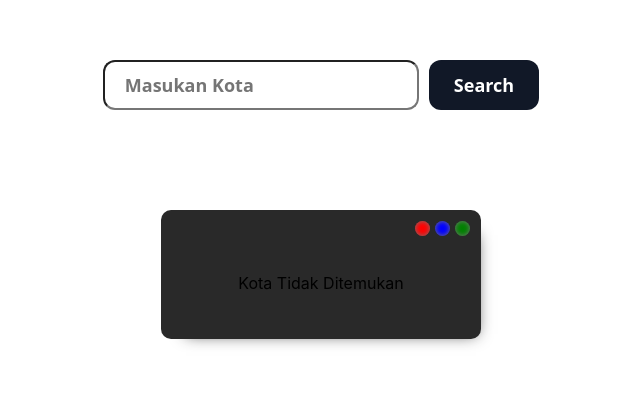
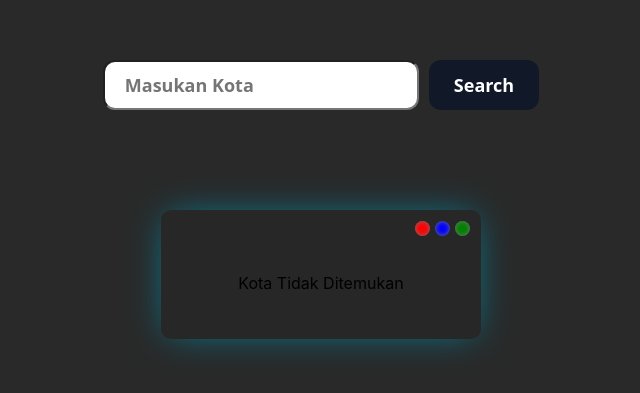
Before and after one commit to ashabilsyauqi/weather, a React (Create React App) app: page / in a window 1280 px wide. Shown: the part 201-594 px from the top of the page, without its empty margins (319-959 px from the left). Built offline with nearby package versions, Linux system fonts and the light colour scheme; no server answers.

Commit message:
update UI

```diff
--- a/src/App.css
+++ b/src/App.css
@@ -6,9 +6,10 @@
   /* height: 100vh; */
 }
 .container{
-  width: 60%;
+  width: 100%;
   margin: auto;
   height: 100vh;
+  background-color: #292929;
 }
 .flex-center{
   display: flex;
--- a/src/Components/css/Components.css
+++ b/src/Components/css/Components.css
@@ -1,11 +1,11 @@
 .card{
-    background-color:#292929;
+    background-color: #272727;
     width: 300px;
-
     border-radius: 10px;
-    box-shadow: 10px 10px 15px -15px  #292929;
+    box-shadow: 0px 0px 37px -7px #05839c;
     max-height: 600px;
     padding: 10px 10px 10px 10px;
+
 }
 
 .window-bar{
--- a/src/Data/Weather.js
+++ b/src/Data/Weather.js
@@ -23,6 +23,8 @@ export default function Weather({ weatherData }) {
         <h1 className='weather-status'>{weatherData.weather[0].description}</h1>
         <p className='weather-location'>Location: {weatherData.name}, {weatherData.sys.country}</p>
         <p className='weather-temp'>Temp: {tempCelsius} °C</p>
+        <p className='weather-temp'>Wind: {weatherData.wind.speed} km/h</p>
+        {/* <p className='weather-temp'>deg: {weatherData.wind.deg}°</p> */}
       </div>
     );
   } else {
```
